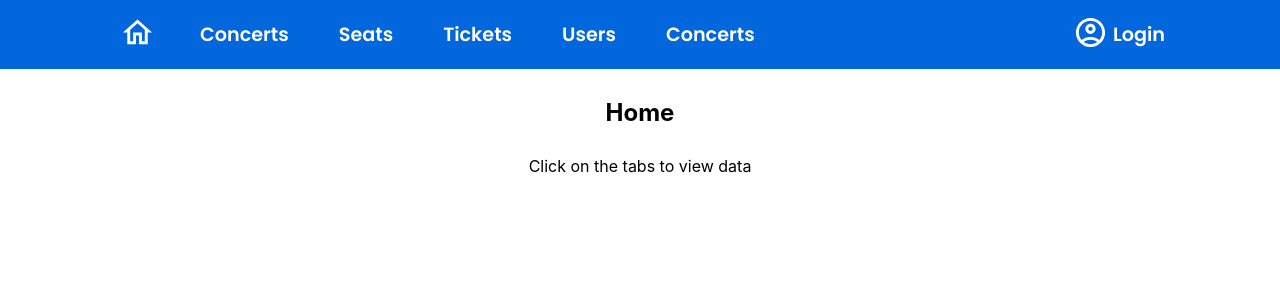
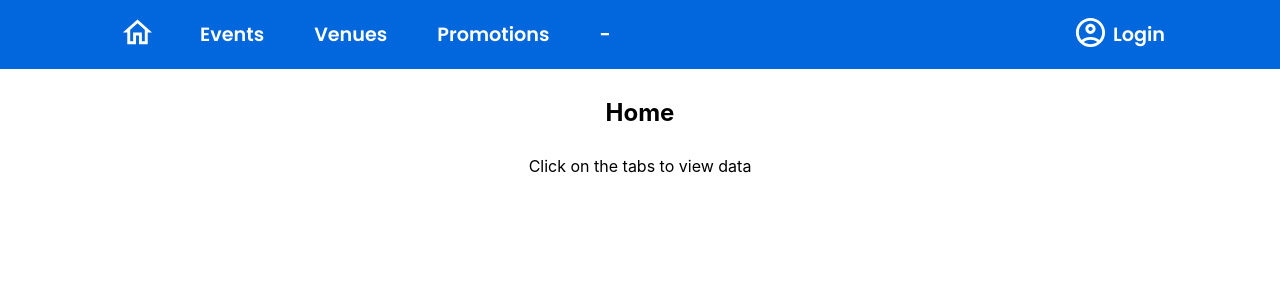
Before and after one commit to se-cohort1-group2/project-JavaSpringBoot, a React (Create React App) app in the folder m3project-ReactJS/: page / in a window 1280 px wide. Shown: the top 300 px of the page. Built offline with nearby package versions, Linux system fonts and the light colour scheme; no server answers.

Commit message:
revamped header bar navigation links

```diff
--- a/m3project-ReactJS/src/routes/MainPage.js
+++ b/m3project-ReactJS/src/routes/MainPage.js
@@ -22,17 +22,30 @@ function MainPage() {
                     </Link>
 
                     <div className={style.Dropdown}>
-                    <Link className={`${style.NavBtn} ${style.LinkBtn}`} to="/concerts">Concerts</Link>
+                    <Link className={`${style.NavBtn} ${style.LinkBtn}`} to="/concerts">Events</Link>
                         <div className={style.DropdownMenu}>
                         <Link className={style.DropdownLink} to="/concerts">Upcoming Concerts</Link>
                         <Link className={style.DropdownLink} to="/concerts/history">Past Concerts</Link>
                         </div>
                     </div>
 
-                    <Link className={`${style.NavBtn} ${style.LinkBtn}`} to="/admin/seats">Seats</Link>
-                    <Link className={`${style.NavBtn} ${style.LinkBtn}`} to="/admin/tickets">Tickets</Link>
-                    <Link className={`${style.NavBtn} ${style.LinkBtn}`} to="/admin/users">Users</Link>
-                    <Link className={`${style.NavBtn} ${style.LinkBtn}`} to="/admin/concerts">Concerts</Link>
+                    <Link className={`${style.NavBtn} ${style.LinkBtn}`}>Venues</Link>
+                    <Link className={`${style.NavBtn} ${style.LinkBtn}`}>Promotions</Link>
+
+                    <div className={style.Dropdown}>
+                    <Link className={`${style.NavBtn} ${style.LinkBtn}`}>-</Link>
+                        <div className={style.DropdownMenu}>
+                        <Link className={style.DropdownLink} to="/admin/users">Users</Link>
+                        <Link className={style.DropdownLink} to="/admin/concerts">Concerts</Link>
+                        <Link className={style.DropdownLink} to="/admin/tickets">Tickets</Link>
+                        <Link className={style.DropdownLink} to="/admin/seats">Seats</Link>
+                        </div>
+                    </div>
+
+                    {/* <Link className={`${style.NavBtn} ${style.LinkBtn}`} to="/admin/seats">Seats</Link> */}
+                    {/* <Link className={`${style.NavBtn} ${style.LinkBtn}`} to="/admin/tickets">Tickets</Link> */}
+                    {/* <Link className={`${style.NavBtn} ${style.LinkBtn}`} to="/admin/users">Users</Link> */}
+                    {/* <Link className={`${style.NavBtn} ${style.LinkBtn}`} to="/admin/concerts">Concerts</Link> */}
 
                     <Link className={`${style.LoginArea}`} to="/login">
                         <img className={style.UserIcon} alt="UserIcon" src={UserIcon}/>
```
